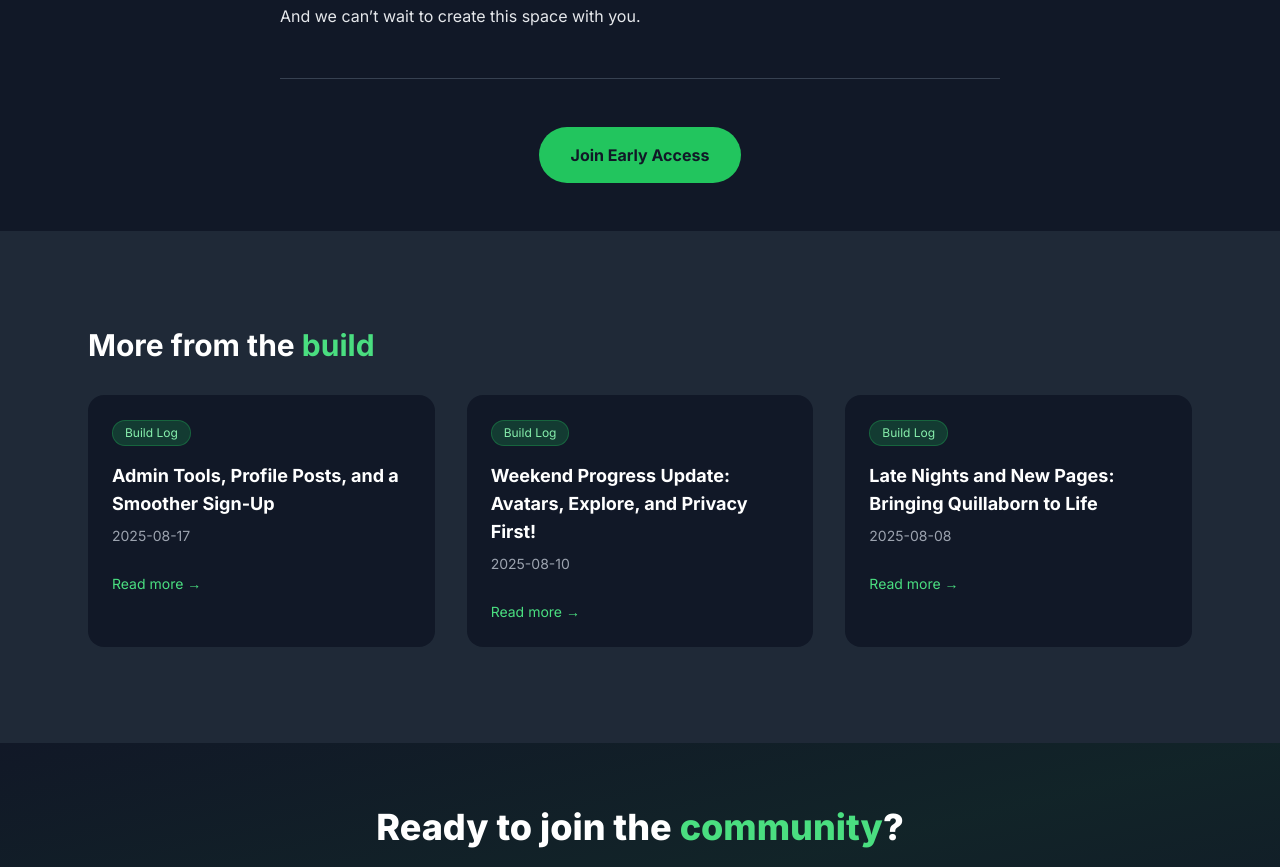
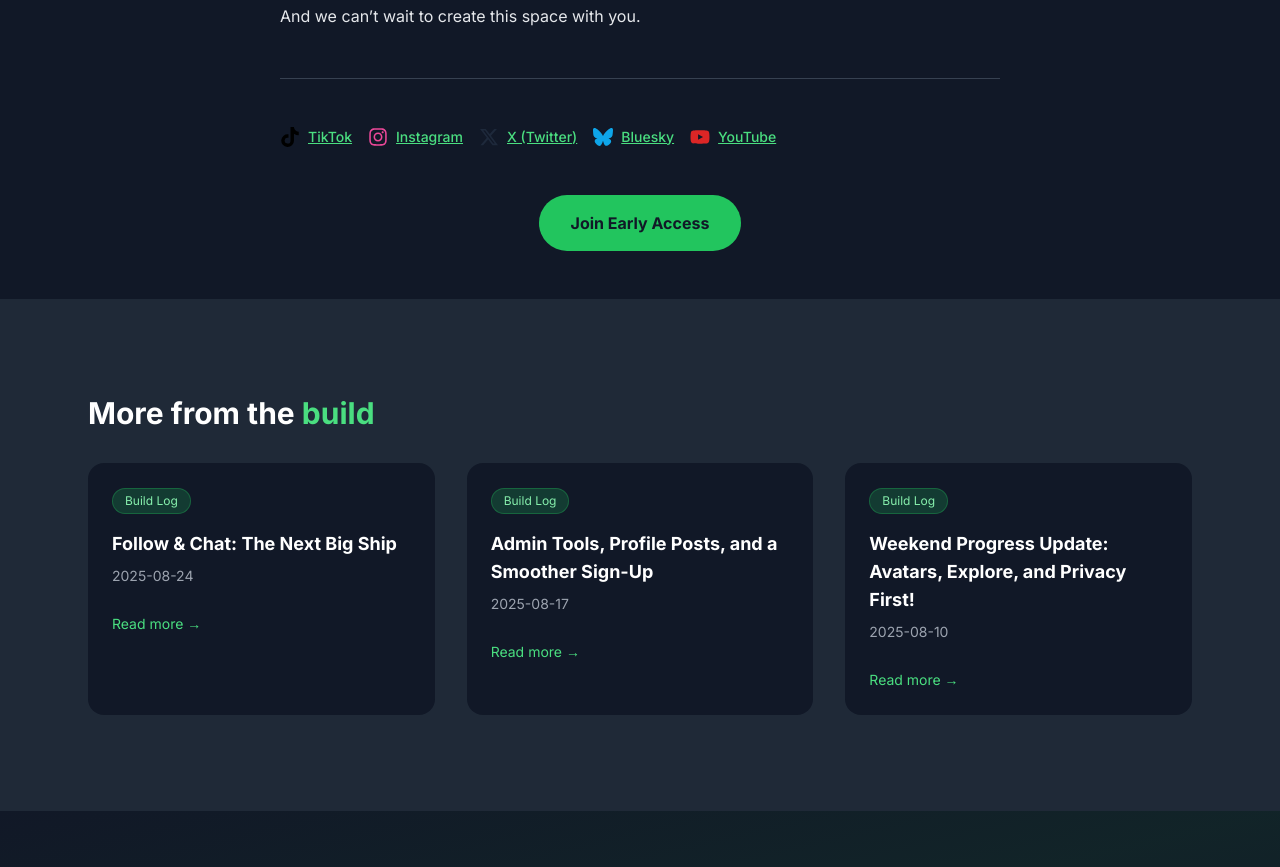
Before and after one commit to Derious11/quillaborn, a Next.js app: page /blog/blog-1 in a window 1280 px wide. Shown: the part 2060-2927 px from the top of the page. Built offline with nearby package versions, Linux system fonts and the light colour scheme; no server answers.

Commit message:
Social added to blogposts

```diff
--- a/content/blog/blog-1.mdx
+++ b/content/blog/blog-1.mdx
@@ -56,3 +56,4 @@ Quillaborn is just getting started.
 And we can’t wait to create this space with you.
 
 ---
+<SocialLinks />
--- a/content/blog/blog-2.mdx
+++ b/content/blog/blog-2.mdx
@@ -21,3 +21,5 @@ There were moments — like when the dashboard finally loaded at 2:13 AM and I a
 <CTA href="/#waitlist"> Join Early Access — Be Part of the First Wave</CTA>
 
 The nights are long, but we’re building something worth staying up for.
+
+<SocialLinks />
--- a/content/blog/blog-3.mdx
+++ b/content/blog/blog-3.mdx
@@ -35,3 +35,5 @@ There were a few late-night bug fixes that delayed deployment by about an hour,
 <CTA href="/#waitlist"> Sign Up for Early Access — Be Part of the Build</CTA>
 
 We’re thrilled with how things are shaping up. The pace feels right, and the foundation is solid. Now we want your feedback — jump in, explore what’s there, and tell us what you think. Your ideas could shape what comes next.
+
+<SocialLinks />
--- a/content/blog/blog-4.mdx
+++ b/content/blog/blog-4.mdx
@@ -36,3 +36,5 @@ Already have early access?
 Want to help steer the roadmap? Your ideas matter.
 **Requests:** <a href="mailto:info@quillaborn.com">info@quillaborn.com</a>
 **Home:** <a href="https://www.quillaborn.com/">quillaborn.com</a> (click **Login** in the top-right if you’re already approved)
+
+<SocialLinks />
--- /dev/null
+++ b/content/blog/blog-5.mdx
@@ -0,0 +1,36 @@
+---
+title: "Follow & Chat: The Next Big Ship"
+date: "2025-08-24"
+description: "Creators can now follow each other and start conversations with direct messages and chat."
+---
+
+Big milestone this week: the social layer of Quillaborn just landed. 🎉
+
+You can now **follow other creators** — and they can follow you back. Even better, we shipped the ability to **send messages and chat**, so you can finally start real conversations inside the platform.
+
+**Here’s what we shipped:**
+- ✅ Follow creators (build your network)
+- ✅ Followers/following lists
+- ✅ Direct messages + chat view
+- ✅ Cleaned up notifications and bug fixes
+
+**Why it matters.**
+Quillaborn is about connection. Profiles and posts gave creators a voice, but now you can listen, respond, and start building relationships. Following helps you keep track of people whose work inspires you. Chat makes it easy to spark collaborations without leaving the platform.
+
+<Callout>
+💬 **Try it out** — Follow a creator and send them a message today. Then tell us what feels smooth (and what doesn’t).
+</Callout>
+
+**Behind the scenes.**
+This update touched a lot of moving parts. We wanted chat to feel lightweight but reliable, with a smooth flow between messages and profile views. It took a few late-night sprints and some bug hunts, but now it’s live — and ready for you to use.
+
+**What’s possible now:**
+- Build your own creative network inside Quillaborn
+- Start conversations that could lead to projects
+- Share encouragement, feedback, or ideas instantly
+
+<CTA href="/#waitlist">🚀 Join Early Access — Be Among the First to Connect</CTA>
+
+Already in? Go follow a few people, send a message, and let us know what you think. Your feedback is shaping what comes next.
+
+<SocialLinks />
--- a/src/components/blog/mdx-components.tsx
+++ b/src/components/blog/mdx-components.tsx
@@ -3,6 +3,7 @@ import React from "react";
 import Image from "next/image";
 import Link from "next/link";
 import Callout from "@/components/blog/callout";
+import SocialLinks from "@/components/ui/SocialLinks";
 
 /** Links: internal -> <Link/>, external -> <a target=_blank/> */
 function A(props: React.AnchorHTMLAttributes<HTMLAnchorElement>) {
@@ -48,6 +49,7 @@ function CTA({ href, children }: { href: string; children: React.ReactNode }) {
 export const mdxComponents = {
   a: A,
   Img,
-  Callout, // 👈 uses your new dark/green Callout.tsx
+  Callout,
   CTA,
+  SocialLinks,  // ✅ now available in MDX as <SocialLinks />
 } as const;
--- /dev/null
+++ b/src/components/ui/SocialLinks.tsx
@@ -0,0 +1,56 @@
+"use client";
+
+import { FaTiktok, FaInstagram, FaXTwitter, FaYoutube } from "react-icons/fa6";
+import { SiBluesky } from "react-icons/si";
+
+const socials = [
+  {
+    name: "TikTok",
+    href: "https://www.tiktok.com/@quillaborn",
+    icon: FaTiktok,
+    color: "text-black",
+  },
+  {
+    name: "Instagram",
+    href: "https://www.instagram.com/social.quillaborn/",
+    icon: FaInstagram,
+    color: "text-pink-500",
+  },
+  {
+    name: "X (Twitter)",
+    href: "https://x.com/quillaborn",
+    icon: FaXTwitter,
+    color: "text-slate-800",
+  },
+  {
+    name: "Bluesky",
+    href: "https://bsky.app/profile/quillaborn.bsky.social",
+    icon: SiBluesky,
+    color: "text-sky-500",
+  },
+  {
+    name: "YouTube",
+    href: "https://www.youtube.com/@Quillaborn",
+    icon: FaYoutube,
+    color: "text-red-600",
+  },
+];
+
+export default function SocialLinks() {
+  return (
+    <div className="mt-10 flex flex-wrap gap-4">
+      {socials.map(({ name, href, icon: Icon, color }) => (
+        <a
+          key={name}
+          href={href}
+          target="_blank"
+          rel="noopener noreferrer"
+          className="flex items-center gap-2 hover:opacity-80 transition"
+        >
+          <Icon className={`w-5 h-5 ${color}`} />
+          <span className="text-sm font-medium">{name}</span>
+        </a>
+      ))}
+    </div>
+  );
+}
```
